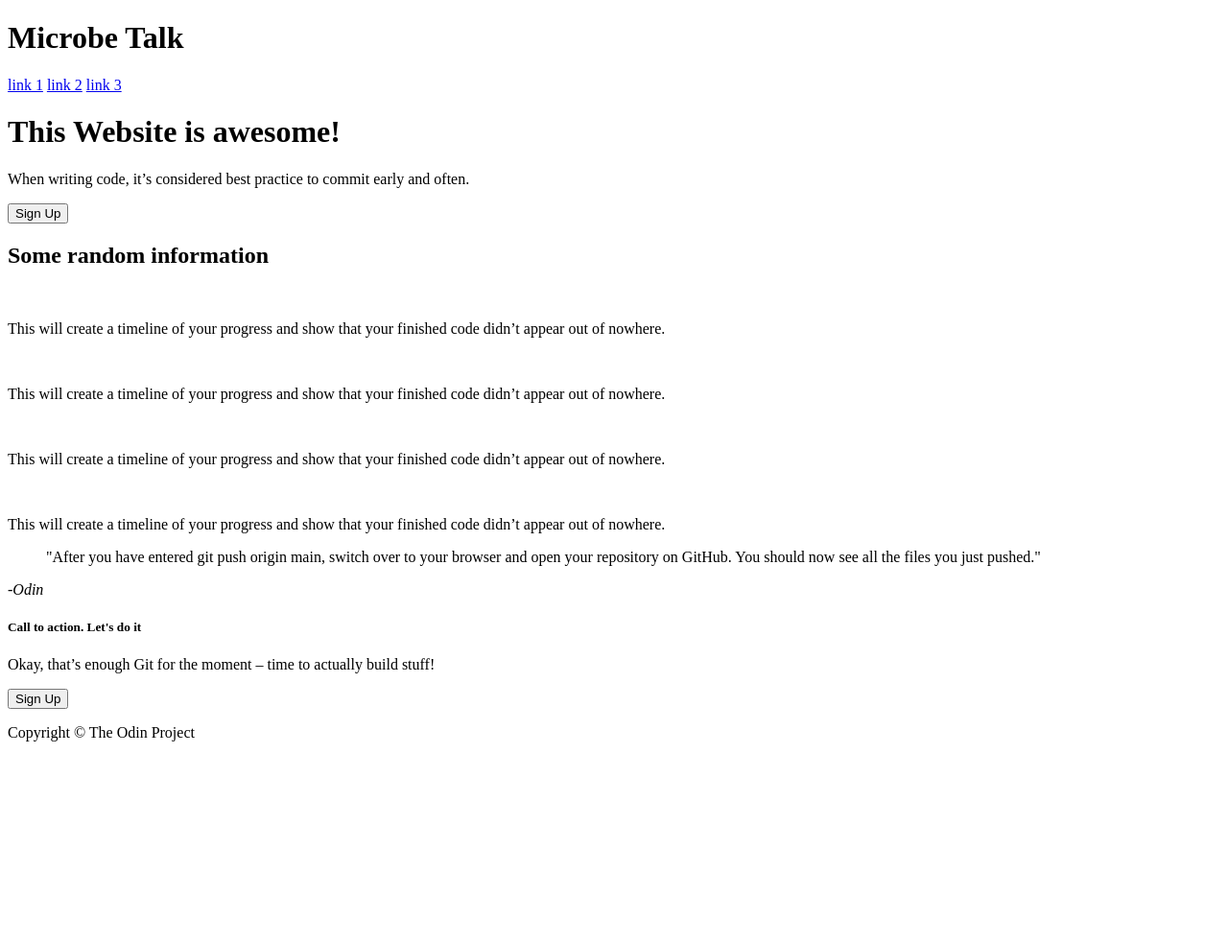
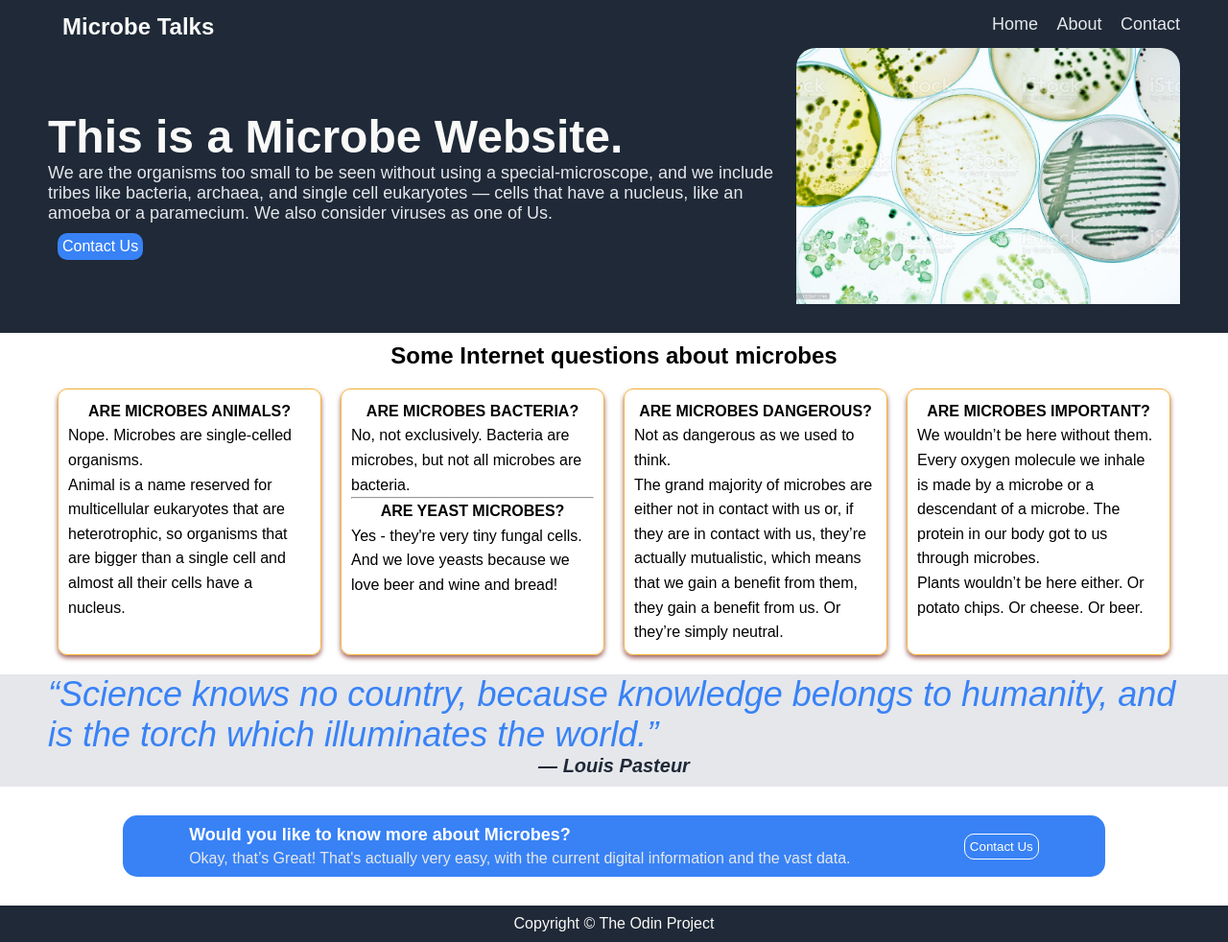
Before and after one commit to Orion-Mi/The-Landing-Page, a plain HTML site: page index.html in a window 1280 px wide. Shown: the whole page at 96% size. Before the commit the page ends 800 px from the top, so only its background shows below. Drawn offline with Linux system fonts and the light colour scheme.

Commit message:
README.md index.html styles.css and istockphoto-1223471740-1024x1024.jpg

```diff
--- a/index.html
+++ b/index.html
@@ -5,44 +5,80 @@
     <meta http-equiv="X-UA-Compatible" content="IE=edge">
     <meta name="viewport" content="width=device-width, initial-scale=1.0">
     <title>microbe landing page</title>
+    <link rel="stylesheet" href="styles.css">
 </head>
 <body>
     <header>
-        <div>
-            <h1 class="logo">Microbe Talk</h1> <!--Or an image(logo)-->
-            <div>
-                <a href="#">link 1</a>
-                <a href="#">link 2</a>
-                <a href="#">link 3</a>
+        <div class="container">
+            <div class="nav">
+                <h1 class="logo">
+                    <a href="#top">Microbe Talks</a>
+                </h1> <!--Or an image(logo)-->
+                <div>
+                    <a href="#">Home</a>
+                    <a href="#boxes">About</a>
+                    <a href="#call">Contact</a>
+                </div>
             </div>
-        </div>
-        <div class="header-content">
-            <h1>This Website is awesome!</h1>
-            <p>When writing code, it’s considered best practice to commit early and often.</p>
-            <button>Sign Up</button>
-            <img src="#" alt="">
+            <div class="header">
+                <div id="left">
+                <h1>This is a Microbe Website.</h1>
+                <p>We are the organisms too small to be seen without using a special-microscope, and we include tribes like bacteria, archaea, and single cell eukaryotes — cells that have a nucleus, like an amoeba or a paramecium. We also consider viruses as one of Us.</p>
+                <button>Contact Us</button>
+                </div>
+                <img src="./istockphoto-1223471740-1024x1024.jpg" alt="" />
+            </div>
         </div>
     </header>
     <main>
-        <div class="info-text">
-            <h2 class="info-header-text">Some random information</h2>
-            <img src="#" alt=""> <!--Placeholder-->
-            <p class="description">This will create a timeline of your progress and show that your finished code didn’t appear out of nowhere.</p>
-            <img src="#" alt=""> <!--Placeholder-->
-            <p class="description">This will create a timeline of your progress and show that your finished code didn’t appear out of nowhere.</p>
-            <img src="#" alt=""> <!--Placeholder-->
-            <p class="description">This will create a timeline of your progress and show that your finished code didn’t appear out of nowhere.</p>
-            <img src="#" alt=""> <!--Placeholder-->
-            <p class="description">This will create a timeline of your progress and show that your finished code didn’t appear out of nowhere.</p>
+        <div class="container">
+            <h2 class="info-header" id="boxes">Some Internet questions about microbes</h2>
+            <div class="boxes">
+                <div class="box">
+                    <h4>ARE MICROBES ANIMALS?</h4> <!--Placeholder-->
+                    <p>Nope. Microbes are single-celled organisms.</p>
+                    <p>Animal is a name reserved for multicellular eukaryotes that are heterotrophic, so organisms that are bigger than a single cell and almost all their cells have a nucleus.</p>
+                </div>
+
+                <div class="box">
+                    <h4>ARE MICROBES BACTERIA?</h4> <!--Placeholder-->
+                    <p>No, not exclusively. Bacteria are microbes, but not all microbes are bacteria.</p>
+                    <hr>
+                    <h4>ARE YEAST MICROBES?</h4>
+                    <p>Yes - they're very tiny fungal cells.  And we love yeasts because we love beer and wine and bread! </p>
+                </div>
+
+                <div class="box">
+                    <h4>ARE MICROBES DANGEROUS?</h4> <!--Placeholder-->
+                    <p>Not as dangerous as we used to think. </p>
+                    <p>The grand majority of microbes are either not in contact with us or, if they are in contact with us, they’re actually mutualistic, which means that we gain a benefit from them, they gain a benefit from us. Or they’re simply neutral. </p>
+                </div>
+
+                <div class="box">
+                    <h4>ARE MICROBES IMPORTANT?</h4><!--Placeholder-->
+                    <p>We wouldn’t be here without them. Every oxygen molecule we inhale is made by a microbe or a descendant of a microbe. The protein in our body got to us through microbes. </p>
+                    <p>Plants wouldn’t be here either. Or potato chips. Or cheese. Or beer.</p>
+                </div>
+            </div>
+
         </div>
-        <div class="quote">
-            <blockquote>"After you have entered git push origin main, switch over to your browser and open your repository on GitHub. You should now see all the files you just pushed."</blockquote>
-            <cite>-Odin</cite>
+        <div class="hold cont">
+        <div class="place"></div>
+        <div class="place"></div>
+        <div class="place"></div>
+        <div class="place"></div>
         </div>
-        <div class="call-action">
-            <h5>Call to action. Let's do it</h5>
-            <p>Okay, that’s enough Git for the moment – time to actually build stuff!</p>
-            <button>Sign Up</button>
+        <div class="quote container">
+            <blockquote>
+                “Science knows no country, because knowledge belongs to humanity, and is the torch which illuminates the world.”</blockquote>
+            <cite>― Louis Pasteur</cite>
+        </div>
+        <div class="call-action" id="call">
+            <div>
+            <h5>Would you like to know more about Microbes?</h5>
+            <p>Okay, that’s Great! That's actually very easy, with the current digital information and the vast data.</p>
+            </div>
+            <button>Contact Us</button>
         </div>
     </main>
 </body>
--- /dev/null
+++ b/styles.css
@@ -0,0 +1,197 @@
+* {
+    box-sizing: border-box;
+    margin: 0;
+    padding: 0;
+}
+body {
+    font-family: Arial, Helvetica, sans-serif;
+}
+header {
+    background-color: #1f2937;
+
+}
+.container {
+    max-width: 100vw;
+    margin: 0;
+    padding: 0 50px;
+}
+header .logo a {
+    font-size: 24px;
+    color: #F9FAF8;
+
+}
+.nav a {
+    font-size: 18px;
+    color: #e5e7eb;
+    text-decoration: none;
+    margin-left: 15px;
+}
+.nav a:hover {
+    color: burlywood;
+}
+
+.container .nav {
+    display: flex;
+    justify-content: space-between;
+    align-items: center;
+    height: 50px;
+}
+
+.header h1 {
+    font-size: 48px;
+    color: #F9FAF8;
+    font-weight: bolder;
+}
+.header p {
+    font-size: 18px;
+    color: #e5e7eb;
+}
+.header img {
+    max-width: 400px;
+    color: #e5e7eb;
+    padding-bottom: 30px;
+    border-radius: 20px;
+    flex-shrink: 1;
+}
+
+.container .header {
+    display: flex;
+    justify-content: space-around;
+    align-items: center;
+}
+.header button {
+    background-color: #3882f6;
+    color: #fff;
+    font-size: 16px;
+    border: none;
+    border-radius: 10px;
+    margin: 10px;
+    padding: 5px;
+}
+button:hover {
+    background-color: blue
+}
+
+
+main .quote {
+    background-color: #e5e7eb;
+   padding-bottom: 10px;
+   display: flex;
+   flex-direction: column;
+
+}
+.quote blockquote {
+
+    font-size: 36px;
+    font-weight: lighter;
+    font-style: italic;
+    color: #3882f6;
+}
+.quote cite {
+    font-size: 20px;
+    align-self: center;
+    font-weight: 900;
+    color: #1f2937;
+}
+
+.info-header {
+    text-align: center;
+    margin-top: 10px;
+}
+.box {
+    border: #f6b438 solid 1px;
+    border-radius: 10px;
+    margin: 20px 10px;
+    box-shadow: 0 3px 5px rgba(100, 0, 0, 0.6);
+    display: flex;
+    flex-direction: column;
+    align-items: center;
+    flex: 1;
+    line-height: 1.6;
+    padding: 10px;
+}
+.boxes {
+    display: flex;
+    justify-content: space-between;
+
+}
+hr {
+    width: 100%;
+}
+
+.call-action {
+    width: 80%;
+    margin: 30px auto;
+    padding: 10px;
+    border-radius: 15px;
+    display: flex;
+    align-items: center;
+    justify-content: space-around;
+    background-color: #3882f6;
+}
+.call-action h5 {
+    color: #fff;
+    font-size: 18px;
+    line-height: 1.2;
+    margin-bottom: 5px;
+}
+.call-action p {
+    color: #e5e7eb;
+}
+.call-action button {
+    background-color: #3882f6;
+    color: #fff;
+    border: 1px solid;
+    border-radius: 10px;
+    padding: 5px;
+
+}
+.call-action button:hover {
+    background-color: blue;
+}
+footer {
+    background-color: #1f2937;
+    color: #F9FAF8;
+    text-align: center;
+    padding: 10px 0;
+}
+
+@media(max-width: 760px) {
+    .container {
+        flex-direction: column;
+        padding: 20px;
+        text-align: center;
+    }
+    .header {
+        flex-direction: column;
+        margin-top: 10px;
+    }
+    .header img {
+        max-width: 650px;
+        border-radius: 0;
+        margin-top: 10px;
+        flex-shrink: 1;
+    }
+    .boxes {
+        display: block;
+        text-align: center;
+    }
+    .call-action {
+        display: block;
+        text-align: center;
+    }
+    .call-action button {
+        margin: 10px;
+    }
+}
+@media(max-width: 400px) {
+    .nav {
+        flex-direction: column;
+        line-height: 1.5;
+        margin-bottom: 20px;
+    }
+    .header img {
+        max-width: 280px;
+        margin: 0;
+    }
+}
```
Also changed, not shown: istockphoto-1223471740-1024x1024.jpg (added), 1 other file.
